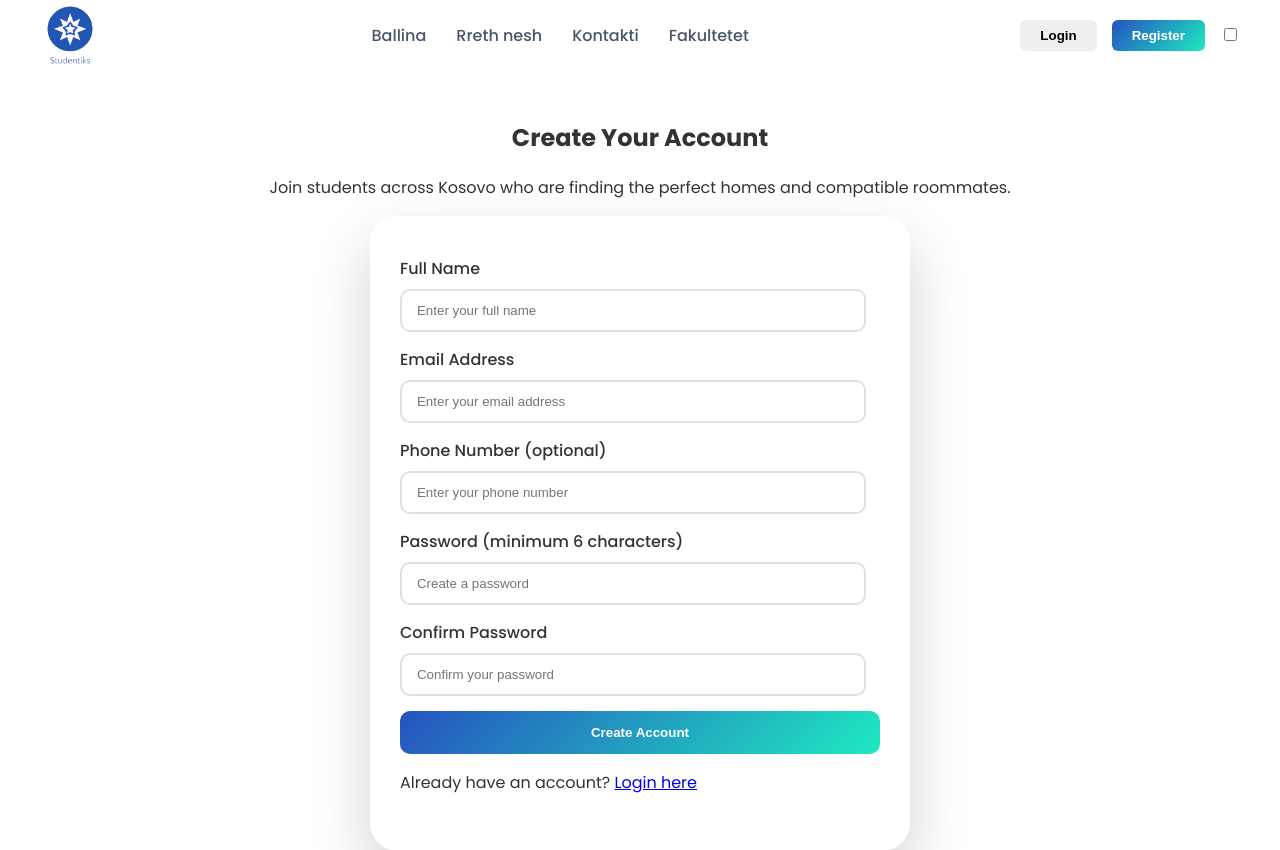
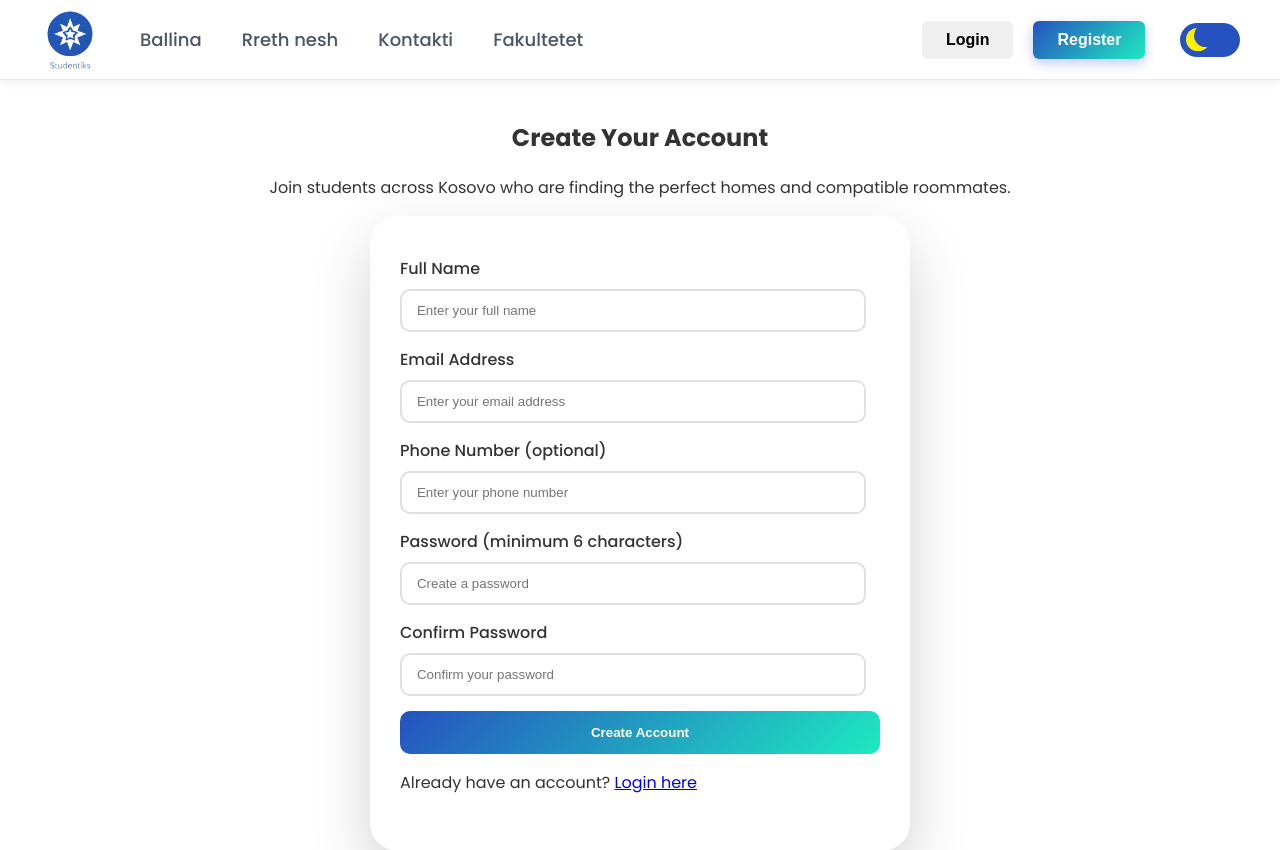
Before and after one commit to LeartSh/ProjektiiUebit, a PHP site: page /register.html in a window 1280 px wide. Shown: the top 850 px of the page. Run offline with PHP 8.4, Linux system fonts and the light colour scheme.

Commit message:
Update register.css

```diff
--- a/register.css
+++ b/register.css
@@ -20,45 +20,60 @@ body.dark {
   color: #fff;
 }
 
-/* ==================== 2. Navbar ==================== */
+/* ==================== 2. Navbar  ==================== */
 .nav-container {
   position: fixed;
   top: 0;
   left: 0;
   width: 100%;
-  height: 70px;
+  height: 80px;
   display: flex;
-  justify-content: space-between; /* logo left, menu right */
   align-items: center;
   padding: 0 40px;
+  z-index: 1000;
+  flex: 1;
+  transition: all 0.3s ease;
   box-sizing: border-box;
-  z-index: 1000;
-  background: #fff;
-  transition: all 0.3s ease;
+}
+
+body.light .nav-container {
+  background: #ffffff;
+  box-shadow: 0 2px 10px rgba(0, 0, 0, 0.08);
+  border-bottom: 1px solid #eaeaea;
 }
 
 body.dark .nav-container {
-  background: #222;
+  background: #222222;
+  box-shadow: 0 2px 10px rgba(0, 0, 0, 0.3);
+  border-bottom: 1px solid #333333;
 }
 
 .logo {
   height: 60px;
   width: auto;
   object-fit: contain;
+  margin-right: 40px;
   flex-shrink: 0;
+  max-width: 120px;
 }
 
+/* Navigation Links - Left aligned after logo */
 .nav-links {
   display: flex;
   align-items: center;
-  gap: 30px;
+  gap: 40px;
+  margin-right: auto;
 }
 
 .nav-links a {
   text-decoration: none;
+  font-size: 18px;
   font-weight: 500;
   color: #4a5568;
+  padding: 8px 0;
+  position: relative;
   transition: color 0.3s ease;
+  white-space: nowrap;
 }
 
 body.dark .nav-links a {
@@ -66,58 +81,153 @@ body.dark .nav-links a {
 }
 
 .nav-links a:hover {
-  color: #667eea;
+  color: #2652c0;
 }
 
+body.dark .nav-links a:hover {
+  color: #a3bffa;
+}
+
+/* Simple underline effect */
+.nav-links a::after {
+  content: '';
+  position: absolute;
+  bottom: 0;
+  left: 0;
+  width: 0;
+  height: 3px;
+  background: #2652c0;
+  border-radius: 2px;
+  transition: width 0.3s ease;
+}
+
+.nav-links a:hover::after {
+  width: 100%;
+}
+
+/* Auth Buttons - Right aligned */
 .auth-buttons {
   display: flex;
   align-items: center;
-  gap: 15px;
+  gap: 20px;
+  margin-left: auto;
 }
 
 .auth-buttons button {
-  padding: 8px 20px;
+  padding: 10px 24px;
   border-radius: 6px;
   font-weight: 600;
+  font-size: 16px;
   cursor: pointer;
+  transition: all 0.3s ease;
   border: none;
-  transition: all 0.3s ease;
+  white-space: nowrap;
 }
 
 #login-btn {
   background: transparent;
-  color: #667eea;
-  border: 2px solid #667eea;
+  color: #2652c0;
+  border: 2px solid #2652c0;
+}
+
+body.dark #login-btn {
+  color: #a3bffa;
+  border-color: #a3bffa;
 }
 
 #login-btn:hover {
-  background: rgba(102, 126, 234, 0.1);
+  background: rgba(38, 82, 192, 0.1);
+  transform: translateY(-2px);
 }
 
 #register-btn {
   background: linear-gradient(135deg, #2652c0, #1ee9c0);
-  color: #fff;
+  color: white;
+  box-shadow: 0 4px 12px rgba(38, 82, 192, 0.3);
 }
 
-/* Hamburger */
+#register-btn:hover {
+  transform: translateY(-2px);
+  box-shadow: 0 6px 16px rgba(38, 82, 192, 0.4);
+}
+
+/* Theme Toggle Switch */
+.switch {
+  font-size: 17px;
+  position: relative;
+  display: inline-block;
+  width: 3.5em;
+  height: 2em;
+  margin-left: 15px;
+}
+
+.switch input {
+  opacity: 0;
+  width: 0;
+  height: 0;
+}
+
+.slider {
+  --background: #2652c0;
+  position: absolute;
+  cursor: pointer;
+  top: 0;
+  left: 0;
+  right: 0;
+  bottom: 0;
+  background-color: var(--background);
+  transition: .5s;
+  border-radius: 30px;
+}
+
+.slider:before {
+  position: absolute;
+  content: "";
+  height: 1.4em;
+  width: 1.4em;
+  border-radius: 50%;
+  left: 10%;
+  bottom: 15%;
+  box-shadow: inset 8px -4px 0px 0px #fff000;
+  background: var(--background);
+  transition: .5s;
+}
+
+input:checked + .slider {
+  background-color: #764ba2;
+}
+
+input:checked + .slider:before {
+  transform: translateX(100%);
+  box-shadow: inset 15px -4px 0px 15px #fff000;
+}
+
+/* Hamburger Menu - Hidden on desktop */
 .hamburger {
   display: none;
+  width: 35px;
+  height: 30px;
+
   flex-direction: column;
   justify-content: space-between;
-  width: 35px;
-  height: 28px;
-  cursor: pointer;
+
   background: none;
   border: none;
+  cursor: pointer;
+
+  margin-left: auto;
+
+  z-index: 1001;
 }
 
 .hamburger span {
-  display: block;
+  display: flex;
   height: 4px;
   width: 100%;
-  background-color: #667eea;
+  justify-content: space-between;
+  background-color: #2652c0;
   border-radius: 2px;
-  transition: 0.3s;
+  transition: all 0.3s ease;
 }
 
 body.dark .hamburger span {
```
Also changed, not shown: other parts of register.css (+56 -17 lines).
